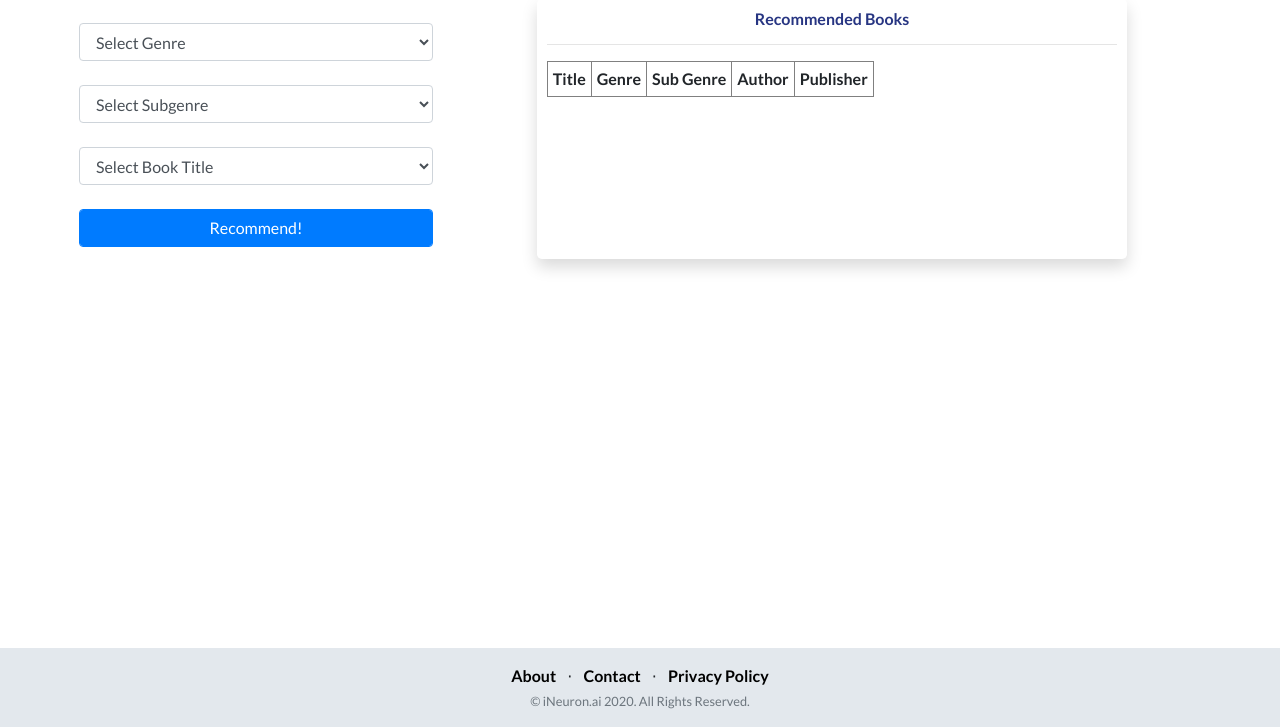
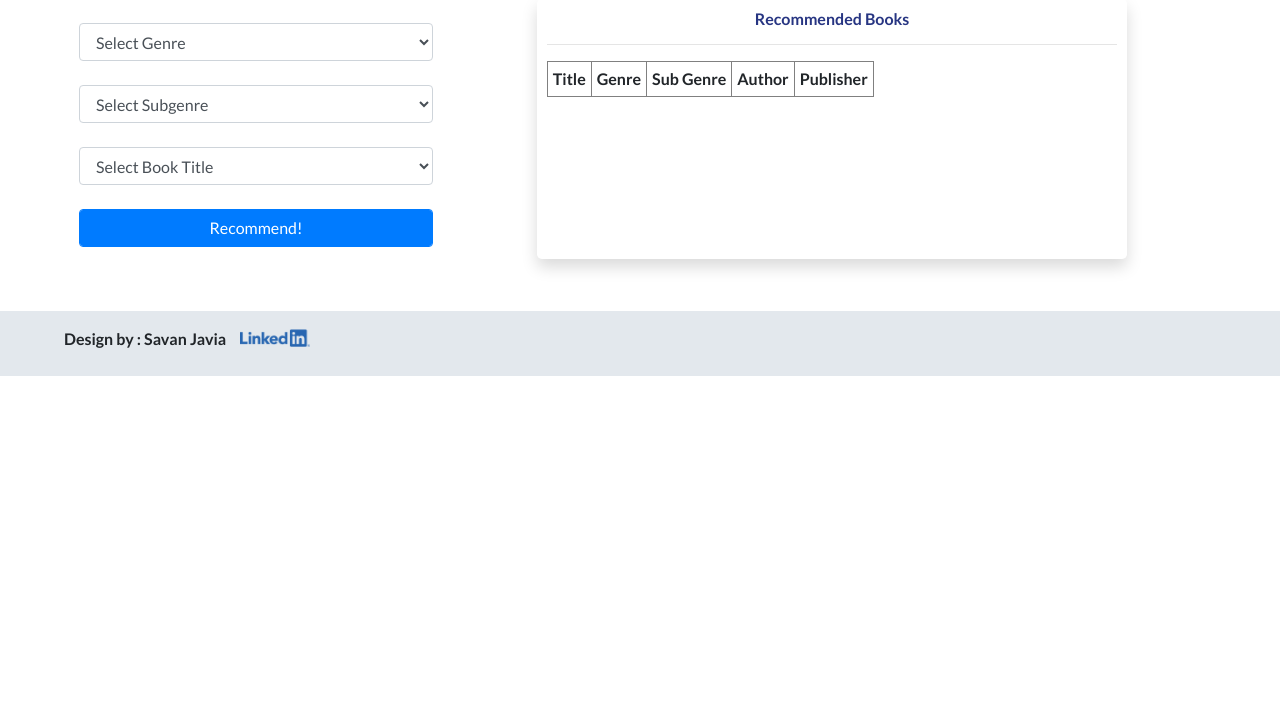
Before and after one commit to savanjav/ineuron_projects, a Flask app: template PROJECT/templates/index.html in a window 1280 px wide. Shown: the part 73-800 px from the top of the page. Run offline with Flask 2, Linux system fonts and the light colour scheme; the template is opened without the code that fills it, so the values that code supplies are empty; parts of the project's set-up code (start-up, migrations or seed data) failed here and were passed over; some libraries are stand-ins or nearby versions.

Commit message:
Add files via upload

```diff
--- a/PROJECT/templates/index.html
+++ b/PROJECT/templates/index.html
@@ -13,7 +13,7 @@
 		#fetch{cursor:pointer;}
 		#stopfetch{cursor:pointer;}
 		#fetch:hover,#fetch:active,#fetch:focus,#stopfetch:hover,#stopfetch:active,#stopfetch:focus{background-color:#ff7f00;border-color:#ff7f00;}
-		footer.footer{padding-top:1rem;padding-bottom:1rem;background-color: #e3e8ed!important;}
+		footer.footer{padding-top:1rem;padding-bottom:1rem;background-color: #e3e8ed!important;position:relative;}
 		footer a{color:#000;font-weight:600;text-decoration:none;}
 		footer li a:hover{color:orange;}
 		footer li i{color:#363e75;}
@@ -104,6 +104,8 @@
 		#datafetch_form{padding:0px 40px;}
 		.json-result{}
 		.result-box p{text-align:left;}
+		#linkdin{margin-top:-11px;margin-left:11px;}
+
 	</style>
 
 	<script>
@@ -213,21 +215,13 @@
 			</div>
 		</div>
 	</section>
-
+	<br /><br />
 	<!-- Footer -->
 	<footer class="footer">
 		<div class="container-fluid">
 			<div class="row">
-				<div class="col-lg-6 h-100 text-center my-auto mx-auto">
-					<ul class="list-inline mb-1">
-						<li class="list-inline-item"><a href="https://ineuron.ai/home/about-us/">About</a></li>
-						<li class="list-inline-item">&sdot;</li>
-						<li class="list-inline-item"><a href="https://ux.ineuron.ai/connect.php">Contact</a></li>
-						<li class="list-inline-item">&sdot;</li>
-						<li class="list-inline-item"><a href="https://ineuron.ai/privacy.html">Privacy Policy</a></li>
-					</ul>
-					<p class="text-muted small mb-2 mb-lg-0">&copy; iNeuron.ai 2020. All Rights Reserved.</p>
-				</div>
+				<b>Design by : Savan Javia</b> &nbsp;
+				<a href="https://www.linkedin.com/in/savan-javiya/" target="_blank"><img id="linkdin" src="{{url_for('static', filename='linkdin.png')}}" width="70" align="middle" /></a>
 			</div>
 		</div>
 	</footer>
```
Also changed, not shown: PROJECT/static/linkdin.png (added).
